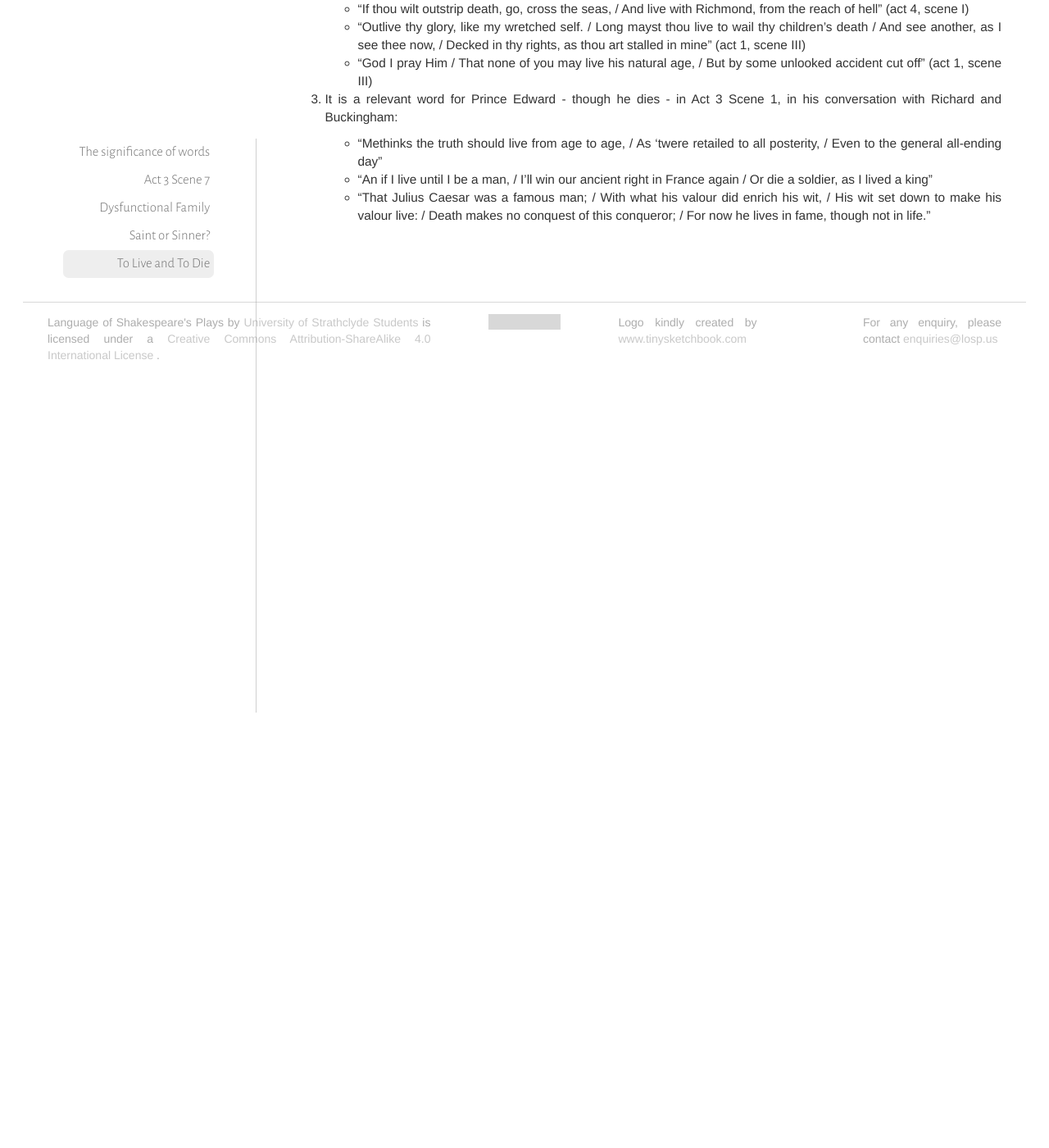
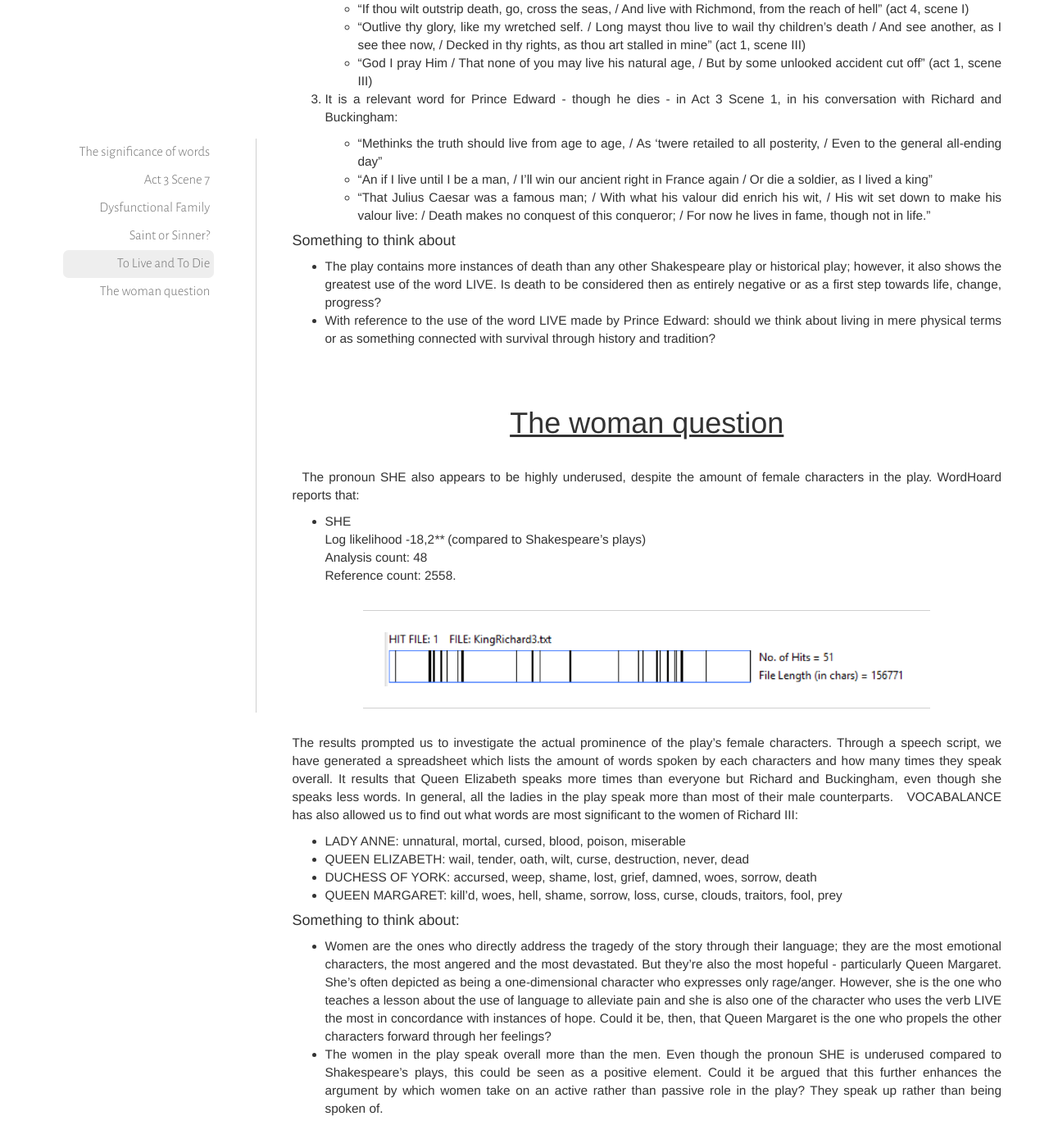
Before and after one commit to iahmed0/SU-LOSP.github.io, a Jekyll site: the page built from _analyses/richard_iii/index.md, in a window 1280 px wide and 1400 px high, scrolled down 6691 px. Shown: the whole window at 82% size. Built offline with Jekyll 4.4.1, drawn with Linux system fonts in a browser that asks for light colours; before the commit the page ends 7148 px from its top, so only the background shows below that; grey boxes are pictures that could not be loaded.

Commit message:
Richard III done.

```diff
--- a/_analyses/richard_iii/index.md
+++ b/_analyses/richard_iii/index.md
@@ -166,3 +166,36 @@ Through an act-by-act analysis of the play, WordHoard showed that LIVE (v) is mo
      * "Methinks the truth should live from age to age, / As 'twere retailed to all posterity, / Even to the general all-ending day"
      * "An if I live until I be a man, / I'll win our ancient right in France again / Or die a soldier, as I lived a king"
      * "That Julius Caesar was a famous man; / With what his valour did enrich his wit, / His wit set down to make his valour live: / Death makes no conquest of this conqueror; / For now he lives in fame, though not in life."
+
+
+#### Something to think about
+
+* The play contains more instances of death than any other Shakespeare play or historical play; however, it also shows the greatest use of the word LIVE. Is death to be considered then as entirely negative or as a first step towards life, change, progress?
+* With reference to the use of the word LIVE made by Prince Edward: should we think about living in mere physical terms or as something connected with survival through history and tradition?
+
+# The woman question
+
+The pronoun SHE also appears to be highly underused, despite the amount of female characters in the play. WordHoard reports that:
+
+* SHE
+Log likelihood -18,2**** (compared to Shakespeare's plays)
+Analysis count: 48
+Reference count: 2558.
+
+<figure>
+    <img alt="She" src="she.png"/>
+</figure>
+
+The results prompted us to investigate the actual prominence of the play's female characters. Through a speech script, we have generated a spreadsheet which lists the amount of words spoken by each characters and how many times they speak overall. It results that Queen Elizabeth speaks more times than everyone but Richard and Buckingham, even though she speaks less words. In general, all the ladies in the play speak more than most of their male counterparts.
+
+VOCABALANCE has also allowed us to find out what words are most significant to the women of Richard III:
+
+* LADY ANNE: unnatural, mortal, cursed, blood, poison, miserable
+* QUEEN ELIZABETH: wail, tender, oath, wilt, curse, destruction, never, dead
+* DUCHESS OF YORK: accursed, weep, shame, lost, grief, damned, woes, sorrow, death
+* QUEEN MARGARET: kill'd, woes, hell, shame, sorrow, loss, curse, clouds, traitors, fool, prey
+
+#### Something to think about:
+
+* Women are the ones who directly address the tragedy of the story through their language; they are the most emotional characters, the most angered and the most devastated. But they're also the most hopeful - particularly Queen Margaret. She's often depicted as being a one-dimensional character who expresses only rage/anger. However, she is the one who teaches a lesson about the use of language to alleviate pain and she is also one of the character who uses the verb LIVE the most in concordance with instances of hope. Could it be, then, that Queen Margaret is the one who propels the other characters forward through her feelings?
+* The women in the play speak overall more than the men. Even though the pronoun SHE is underused compared to Shakespeare's plays, this could be seen as a positive element. Could it be argued that this further enhances the argument by which women take on an active rather than passive role in the play? They speak up rather than being spoken of.
```
